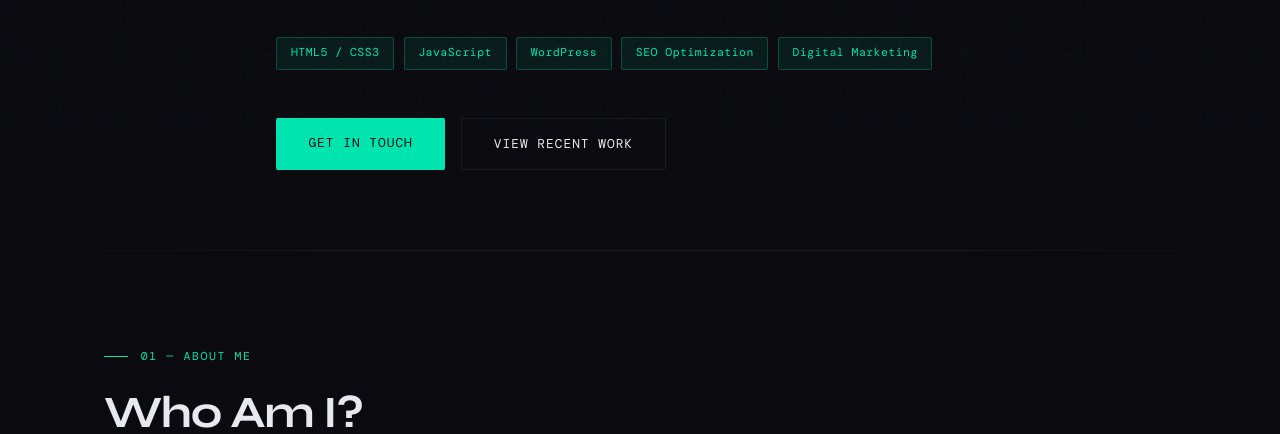
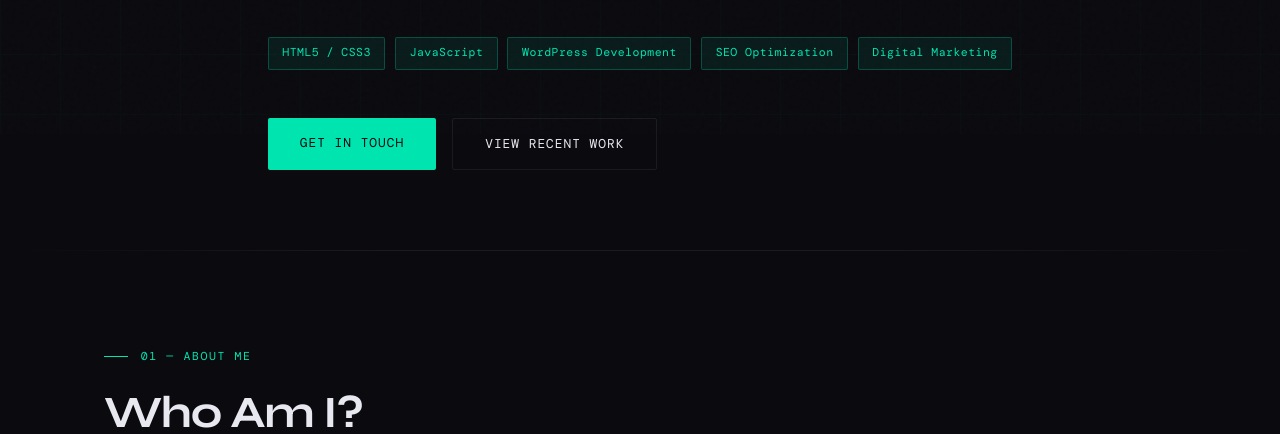
Before and after one commit to githafeezkhan/Abdul-Hafeez-Khan---Portfolio, a plain HTML site: page index.html in a window 1280 px wide. Shown: the part 666-1100 px from the top of the page. Drawn offline with nearby package versions, Linux system fonts and the light colour scheme; a web font is replaced by a local one.

Commit message:
Update index.html

```diff
--- a/index.html
+++ b/index.html
@@ -264,7 +264,7 @@
       <div class="hero-tags">
         <span class="tag">HTML5 / CSS3</span>
         <span class="tag">JavaScript</span>
-        <span class="tag">WordPress</span>
+        <span class="tag">WordPress Development</span>
         <span class="tag">SEO Optimization</span>
         <span class="tag">Digital Marketing</span>
       </div>
```
